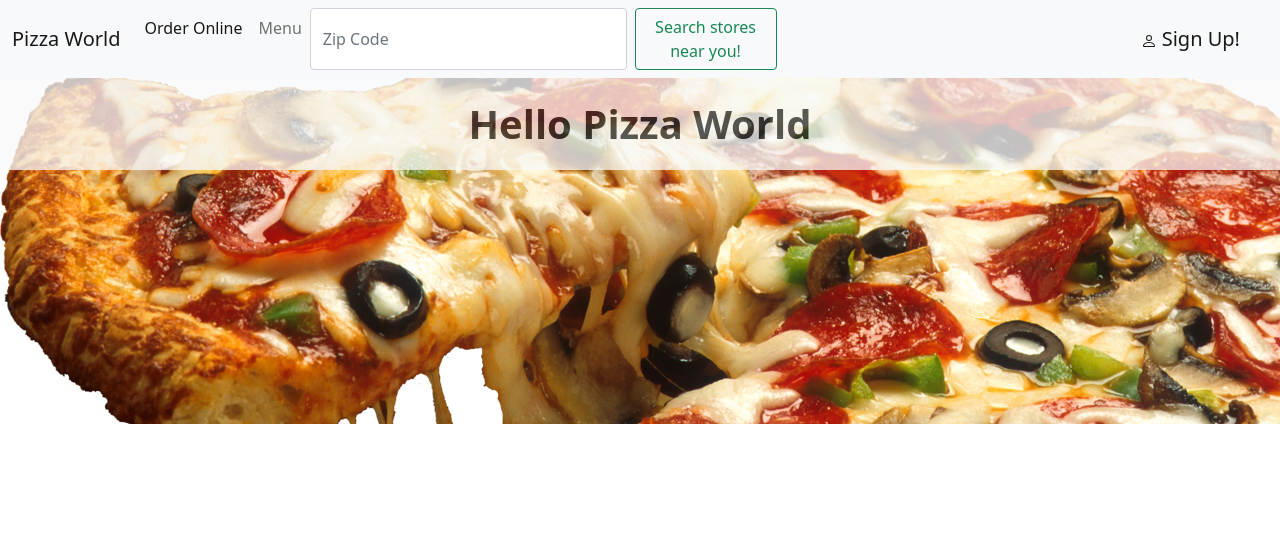
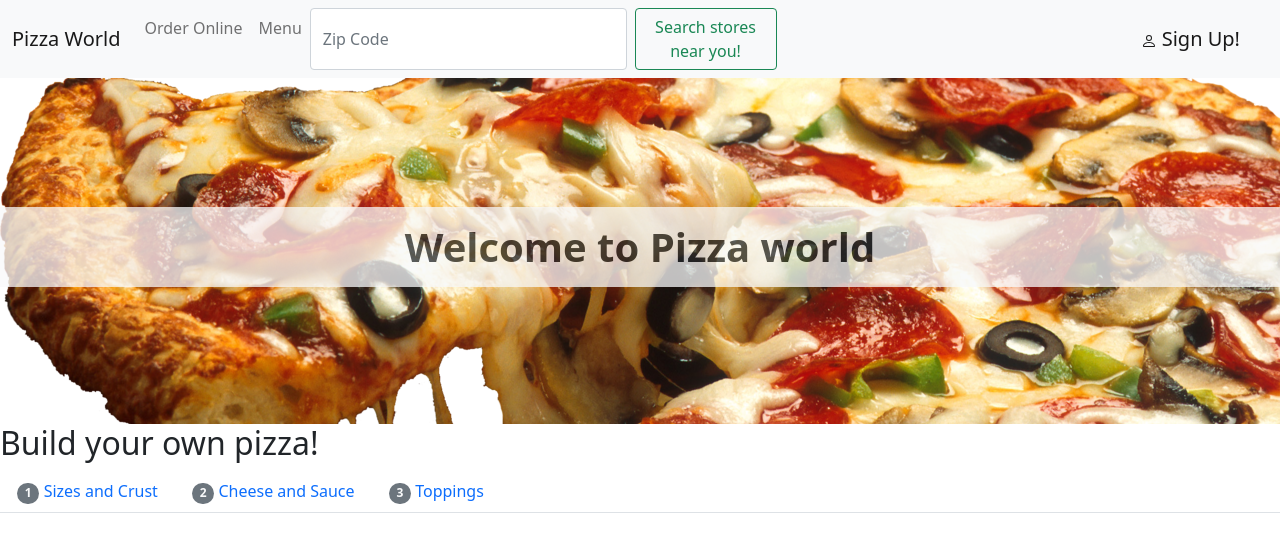
Before and after one commit to ashmar32/codeup-web-exercises, a plain HTML site: page order-pizza.html in a window 1280 px wide. Drawn offline with nearby package versions, Linux system fonts and the light colour scheme.

Commit message:
completed tabs and badges

```diff
--- a/css/custom.css
+++ b/css/custom.css
@@ -1,8 +1,6 @@
 .jumbotron {
-    background-image: url("/images/pizza.png");
+    display: flex;
+    flex-direction: column;
+    justify-content: center;
     height: 346px;
-    background-size: cover
 }
-.d-sm-none .d-md-block {
-
-}
--- a/order-pizza.html
+++ b/order-pizza.html
@@ -4,7 +4,7 @@
   <meta charset="utf-8" />
   <meta http-equiv="x-ua-compatible" content="ie=edge" />
   <meta name="viewport" content="width=device-width, initial-scale=1, shrink-to-fit=no">
-  <title>Pizza Project</title>
+  <title>Pizza World</title>
   <link href="https://cdn.jsdelivr.net/npm/bootstrap@5.1.3/dist/css/bootstrap.min.css" rel="stylesheet" integrity="sha384-1BmE4kWBq78iYhFldvKuhfTAU6auU8tT94WrHftjDbrCEXSU1oBoqyl2QvZ6jIW3" crossorigin="anonymous">
   <link rel="stylesheet" href="css/custom.css">
 </head>
@@ -18,7 +18,7 @@
     <div class="collapse navbar-collapse" id="navbarText">
       <ul class="navbar-nav me-auto mb-2 mb-lg-0">
         <li class="nav-item">
-          <a class="nav-link active" aria-current="page" href="#">Order Online</a>
+          <a class="nav-link" aria-current="page" href="#">Order Online</a>
         </li>
         <li class="nav-item">
           <a class="nav-link" href="#">Menu</a>
@@ -43,11 +43,23 @@
     </div>
   </div>
 </nav>
-  <div class="jumbotron">
-    <div class=" text-center opacity-75 fs-1 fw-bold p-3 mb-2 bg-light text-dark">Hello Pizza World</div>
+  <div class="jumbotron" style="background-image: url('images/pizza.png');background-size: cover">
+    <h2 class="text-center opacity-75 fs-1 fw-bold p-3 mb-2 bg-light text-dark .d-sm-none">Welcome to Pizza world</h2>
   </div>
+    <h2>Build your own pizza!</h2>
+<!--how do i get space between here and the new class-->
+  <ul class="nav nav-tabs">
+    <li class="nav-item">
+      <a class="nav-link" aria-current="page" href="#"><span class="badge rounded-pill bg-secondary text-light">1</span> Sizes and Crust </a>
+    </li>
+    <li class="nav-item">
+      <a class="nav-link" aria-current="page" href="#"><span class="badge rounded-pill bg-secondary text-light">2</span> Cheese and Sauce </a>
+    </li>
+    <li class="nav-item">
+      <a class="nav-link" aria-current="page" href="#"><span class="badge rounded-pill bg-secondary text-light">3</span> Toppings </a>
+    </li>
+  </ul>
 
-<!-- Main page content -->
 
 <script src="https://cdn.jsdelivr.net/npm/bootstrap@5.1.3/dist/js/bootstrap.bundle.min.js" integrity="sha384-ka7Sk0Gln4gmtz2MlQnikT1wXgYsOg+OMhuP+IlRH9sENBO0LRn5q+8nbTov4+1p" crossorigin="anonymous"></script>
 <!-- Your custom JS goes here -->
```
Also changed, not shown: images/1-solid.svg (added).
